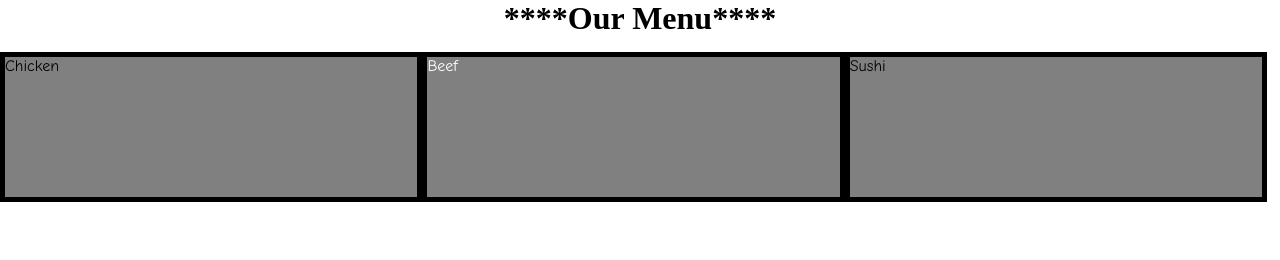
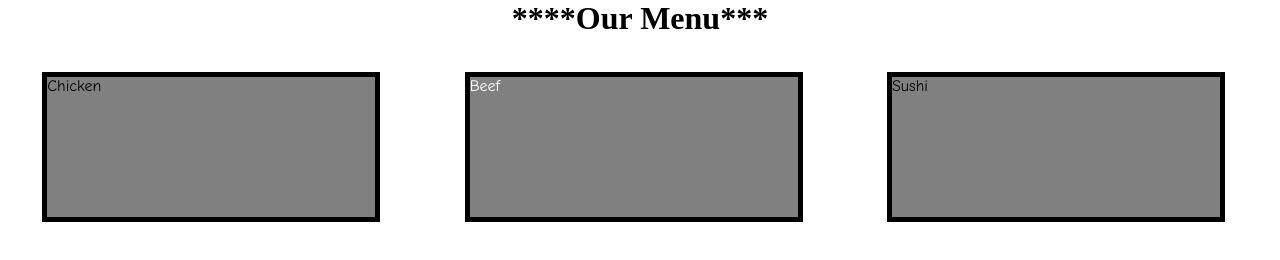
Before and after one commit to gokusen123/coursera-test, a plain HTML site: page index.html in a window 1280 px wide. Drawn offline with Linux system fonts and the light colour scheme.

Commit message:
Update index.html

```diff
--- a/index.html
+++ b/index.html
@@ -14,14 +14,14 @@
       text-align: center;
     }
     p {
-      box-sizing: border-box;
       border: 5px solid black;
       background-color: gray;
-      width: 100%;
+      width: 80%;
       height: 150px;
-      margin-righ: auto;
+      margin-right: auto;
       margin-left: auto;
       font-family: Comic Sans MS;
+      margin-top: 20px;
     }
     p.chi-shi {
       color: black;
@@ -52,7 +52,7 @@
   </style>
   </head>
   <body>
-  <h1>****Our Menu****</h1>
+  <h1>****Our Menu***</h1>
   <div class="row">
     <div class="col-lg-4 col-md-6"><p class="chi-shi">Chicken</p></div>
     <div class="col-lg-4 col-md-6"><p class="beef">Beef</p></div>
```
